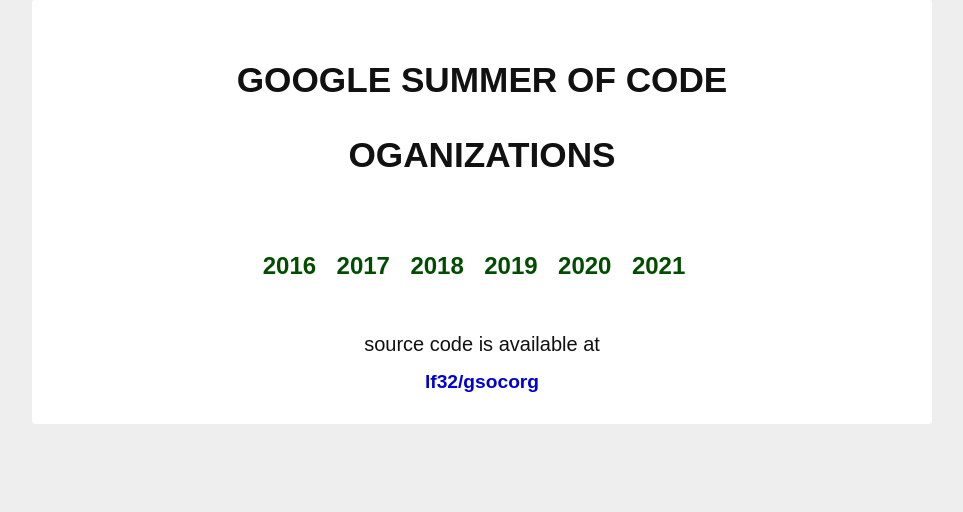
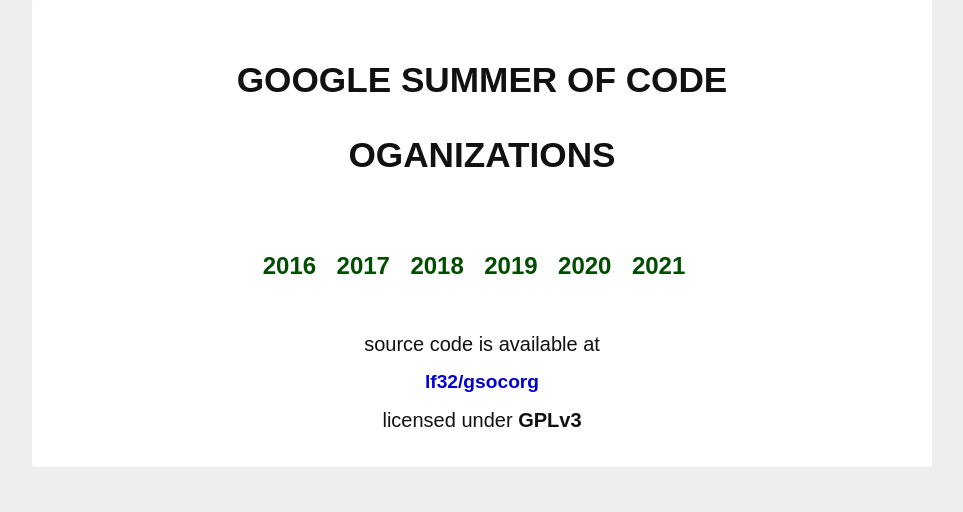
Before and after one commit to lf32/gsocasm, a Django app: page / in a window 1280 px wide. Shown: the part 17-529 px from the top of the page, without its empty margins (158-1121 px from the left). Run offline with Django 3.2, Linux system fonts and the light colour scheme.

Commit message:
license to gplv3

```diff
--- a/website/templates/website/index.html
+++ b/website/templates/website/index.html
@@ -85,6 +85,7 @@
 			<br>
 			<p>source code is available at</p>
 			<a class="repo" href="https://github.com/lf32/gsocorg/" target="_blank">lf32/gsocorg</a>
+			<p>licensed under <b>GPLv3</b></p>
 		</center>
 		</div>
 	</body>
```
